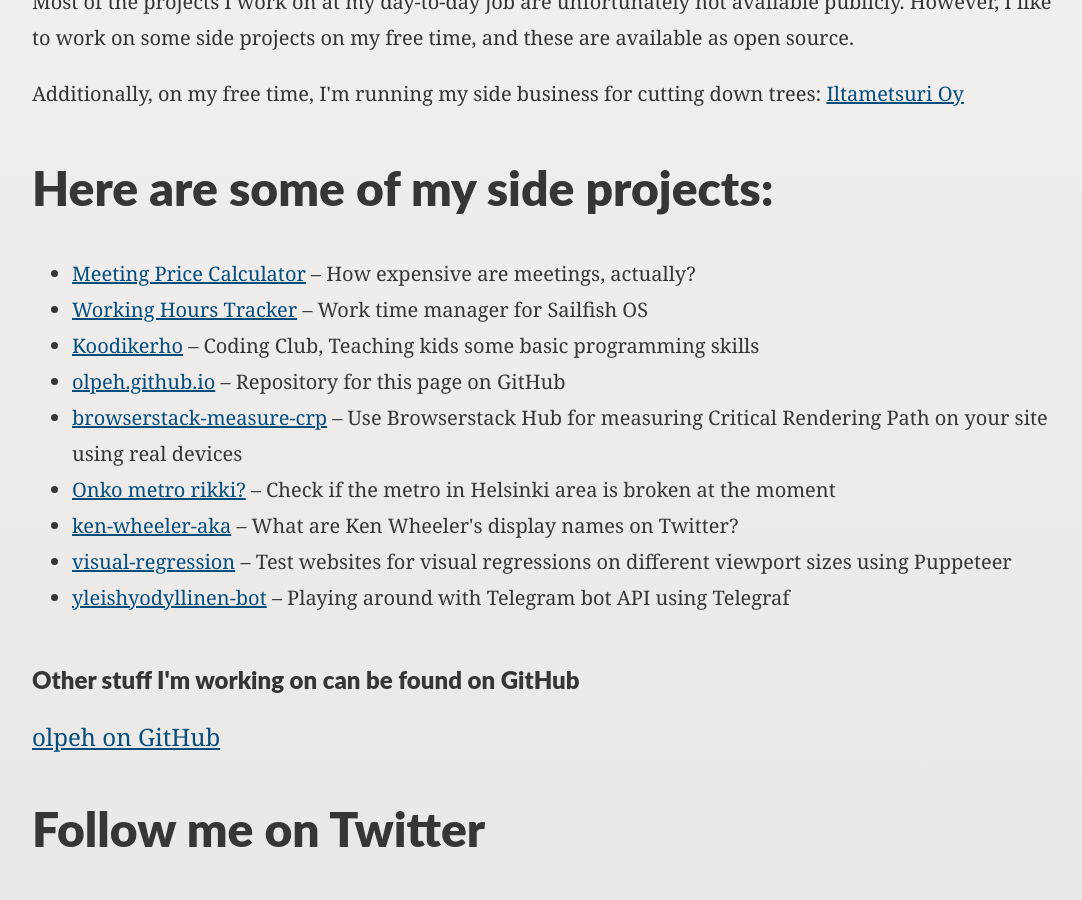
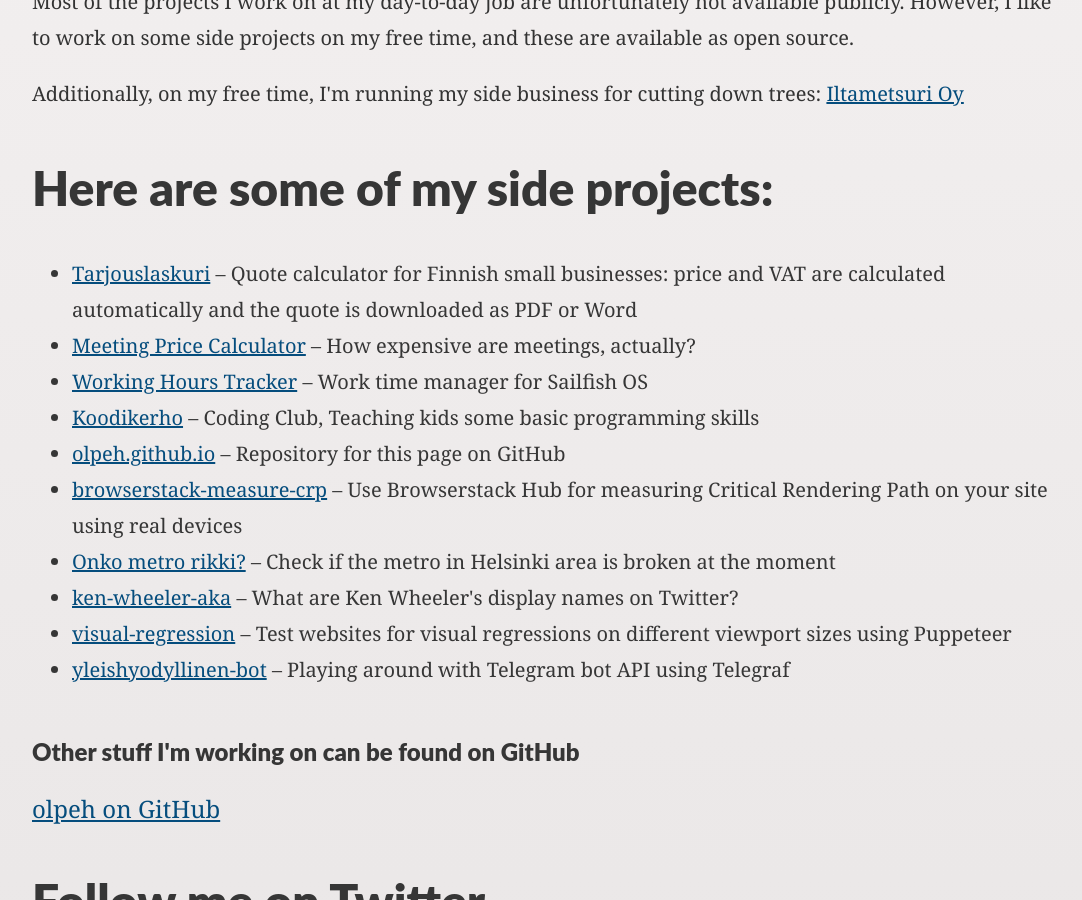
Before and after one commit to olpeh/olpeh.github.io, a Jekyll site: the page built from projects.html, in a window 1280 px wide and 900 px high, scrolled down 318 px. Shown: the whole window, without its empty margins (96-1178 px from the left). Built offline with Jekyll 4.4.1, drawn with Linux system fonts in a browser that asks for light colours.

Commit message:
Add Tarjouslaskuri to projects

```diff
--- a/_includes/projects.html
+++ b/_includes/projects.html
@@ -15,6 +15,18 @@
 
   <h2>Here are some of my side projects:</h2>
   <ul>
+    <li>
+      <a
+        href="https://tarjous.online/"
+        target="_blank"
+        rel="noopener noreferrer"
+        >Tarjouslaskuri</a
+      >
+      <span>
+        – Quote calculator for Finnish small businesses: price and VAT are
+        calculated automatically and the quote is downloaded as PDF or Word
+      </span>
+    </li>
     <li>
       <a href="https://mpc.olpe.fi/" target="_blank" rel="noopener noreferrer"
         >Meeting Price Calculator</a
```
